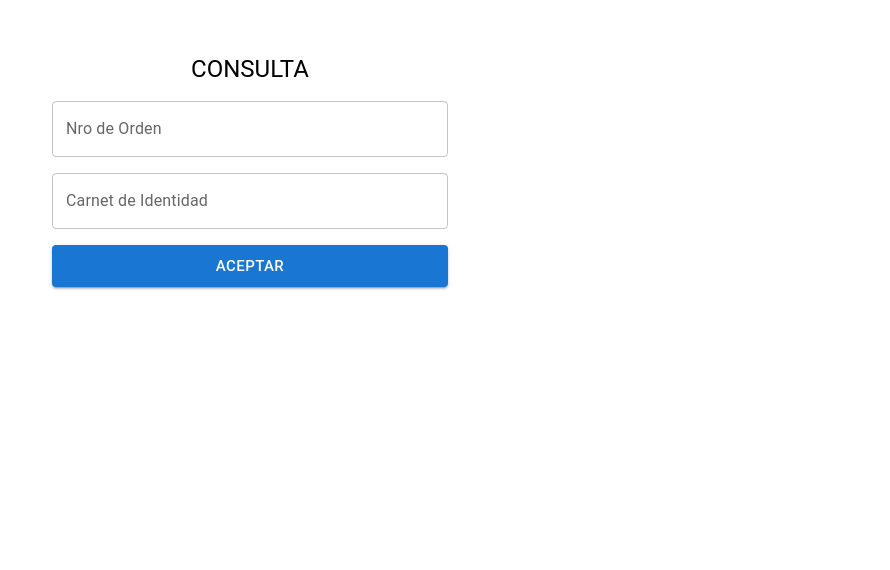
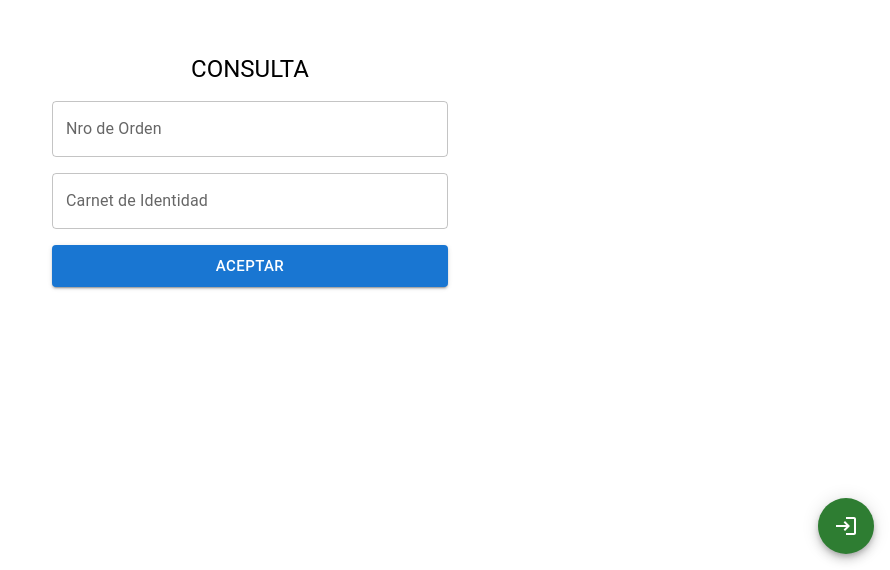
Before and after one commit to diegosaraviamamani/sistema-siac, a React (Create React App) app: page / in a window 1280 px wide. Shown: the part 230-800 px from the top of the page, without its empty margins (390-1280 px from the left). Built offline with nearby package versions, Linux system fonts and the light colour scheme.

Commit message:
boton de login agregado

```diff
--- a/src/pages/Query.js
+++ b/src/pages/Query.js
@@ -1,5 +1,6 @@
-import { Button, Container, Stack, TextField, Typography } from "@mui/material"
 import { useState } from "react"
+import { Button, Container, Fab, Stack, TextField, Typography } from "@mui/material"
+import LoginIcon from '@mui/icons-material/Login';
 
 const containerStyles = {
   display: 'flex',
@@ -8,6 +9,11 @@ const containerStyles = {
   justifyContent: 'center',
   minHeight: '100vh',
 }
+const fabStyle = {
+  position: 'absolute',
+  bottom: 16,
+  right: 16,
+};
 
 function Query() {
   const [queryData, setQueryData] = useState({ order: "", ci: "" })
@@ -37,6 +43,9 @@ function Query() {
           Aceptar
         </Button>
       </Stack>
+      <Fab sx={fabStyle} color="success">
+        <LoginIcon color="white"/>
+      </Fab>
     </Container>
   )
 }
```
